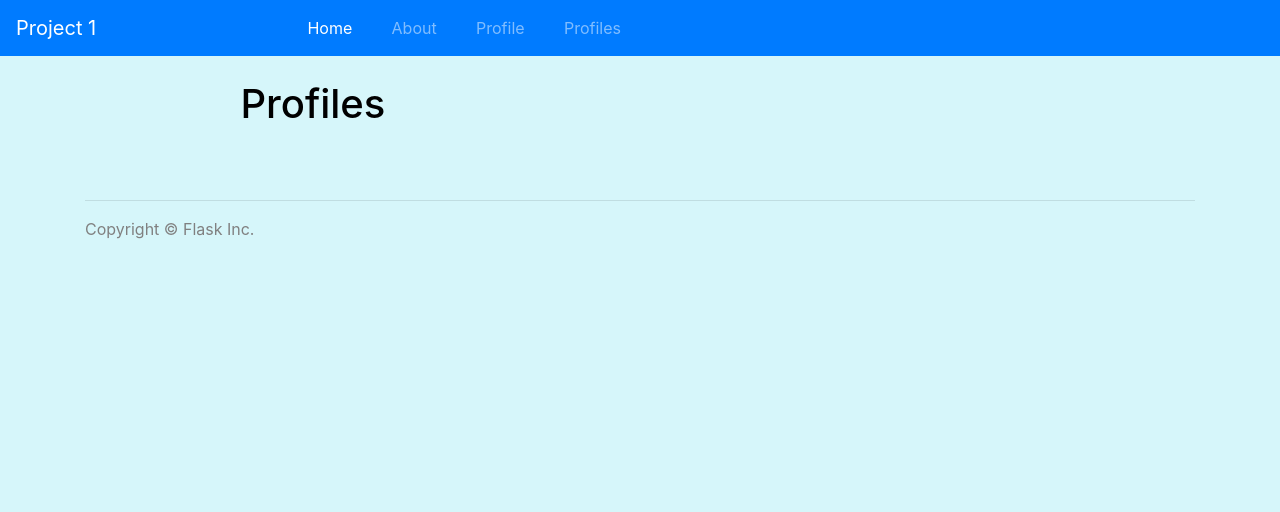
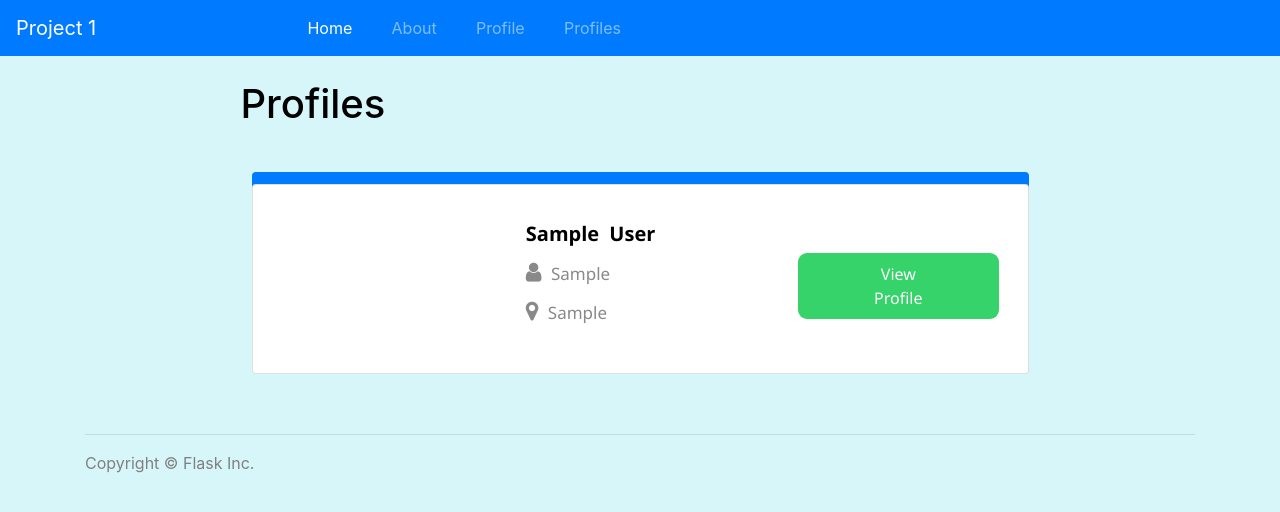
Before and after one commit to kimberlyt/info3180-project1, a Flask app: page /profiles in a window 1280 px wide. Shown: the top 512 px of the page. Run offline with Flask 2, Linux system fonts and the light colour scheme; tables that the repository leaves empty hold one stand-in row (values such as "Sample post"); some libraries are stand-ins or nearby versions.

```diff
--- a/app/__init__.py
+++ b/app/__init__.py
@@ -6,7 +6,7 @@ UPLOAD_FOLDER = './app/static/uploads'
 app = Flask(__name__)
 
 app.config['SECRET_KEY'] = "h24rfchHUW9iHBu00ih8HHJ9gfes8rd6RYFKDODRTC76R"
-app.config['SQLALCHEMY_DATABASE_URI'] = "postgresql://jcvnexqcvcycqr:482a675fec7f179a5c41d7107046f1cb55efbd91a10e5799d5aac19673f47341@ec2-54-210-128-153.compute-1.amazonaws.com:5432/detrhaqimcsahi"
+app.config['SQLALCHEMY_DATABASE_URI'] = "postgres://jcvnexqcvcycqr:482a675fec7f179a5c41d7107046f1cb55efbd91a10e5799d5aac19673f47341@ec2-54-210-128-153.compute-1.amazonaws.com:5432/detrhaqimcsahi"
 
 # postgresql://project1:project1@localhost/project1"
 #postgresql://rhpdiandwrgjnj:aae5cd2e861ef24cac08418b6d756f6da365684aeaa62ac3c09b03c9f1ed92e8@ec2-3-223-21-106.compute-1.amazonaws.com:5432/d5ilnvsieien5g"
--- a/app/templates/profiles.html
+++ b/app/templates/profiles.html
@@ -3,6 +3,46 @@
   <h1 style="color: black;">Profiles</h1>
   <br /><br />
 </div>
+{% include 'flash_messages.html' %}
+<div>
+  {%for user in profile%}
+  <div class="card card_profiles">
+    <div class="container">
+      <div class="row">
+        <div class="col-sm text-center">
+          {% for file in filenames%} {% if file== user.filename%}
 
-  {% endblock %}
+          <img
+            class="profiles-img"
+            src="{{ url_for('static', filename='uploads/' + file)}}"
+          />
+
+          {% endif%} {% endfor %}
+        </div>
+
+        <div class="col-sm">
+          <p class="sizefont">
+            <strong class="size-boost"
+              >{{user.firstname}} {{user.lastname}} </strong
+            ><br />
+            <i class="fa fa-user" aria-hidden="true"></i> {{user.gender}}<br />
+            <i class="fa fa-map-marker" aria-hidden="true"></i>
+            {{user.location}}
+          </p>
+        </div>
+        <div class="col-sm text-center">
+          <form
+            action="{{ url_for('userprofile',userid=user.id) }}"
+            method="post"
+          >
+            <button type="submit" class="submit submit-btn btnn">
+              View Profile
+            </button>
+          </form>
+        </div>
+      </div>
+    </div>
+  </div>
+
+  {% endfor %} {% endblock %}
 </div>
```
Also changed, not shown: migrations/versions/2e0881e54d41_.py (added, +39 -0 lines).
